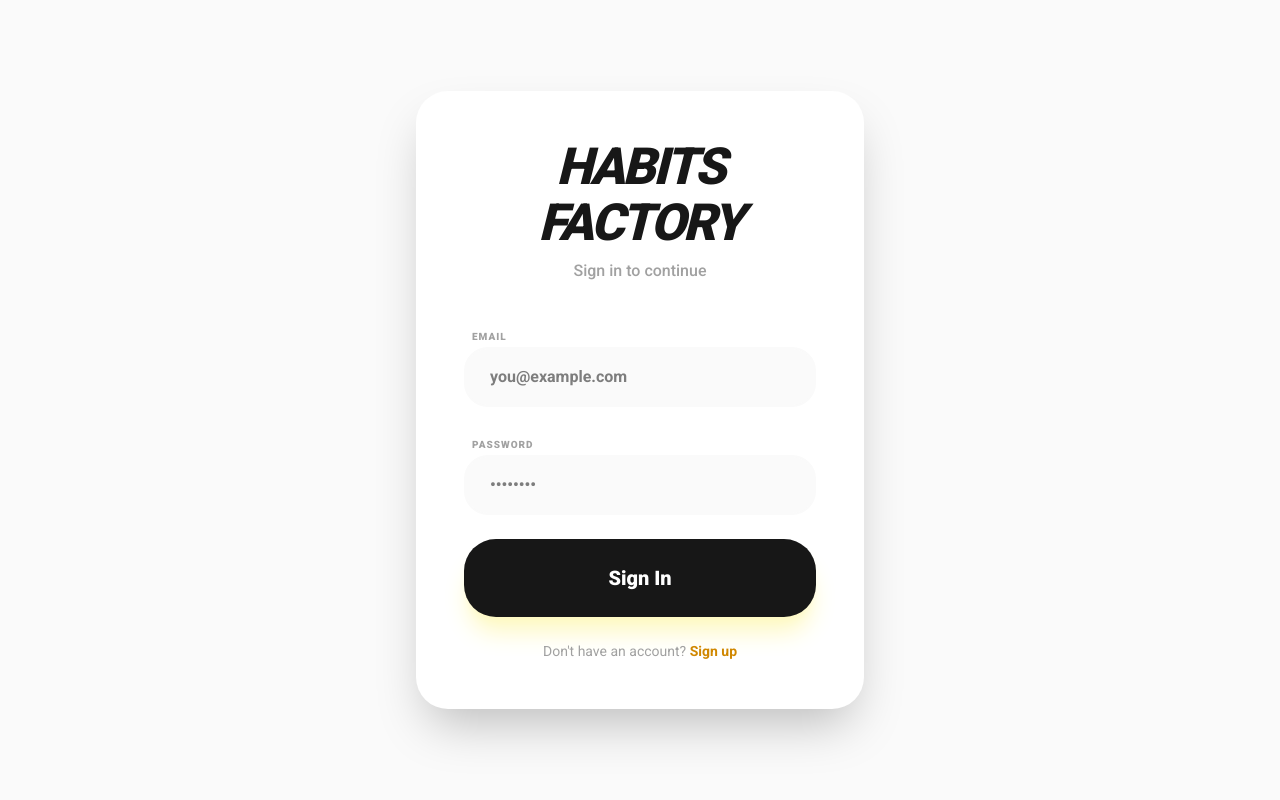
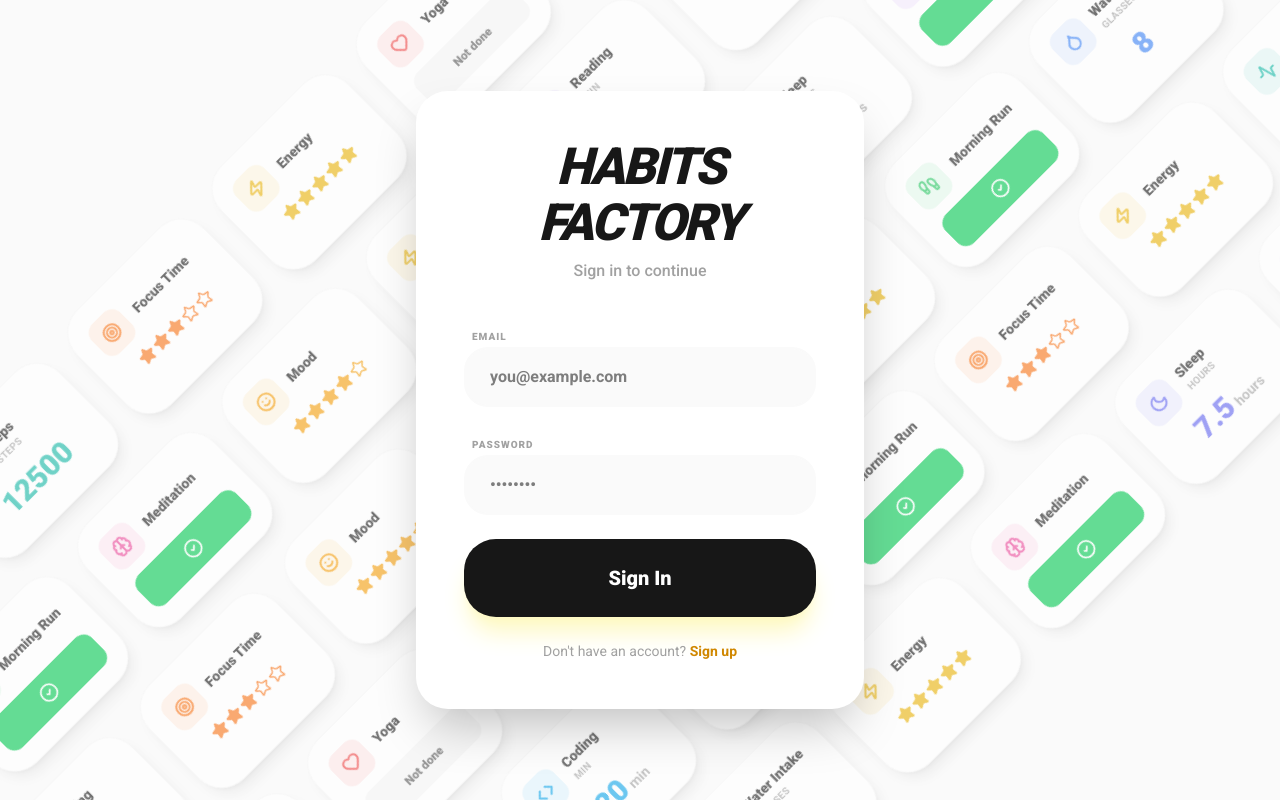
Before and after one commit to continuum-app/continuum, a Vue app in the folder frontend/: page /login in a window 1280 px wide. Built offline with nearby package versions, Linux system fonts and the light colour scheme.

Commit message:
Implemented new background for the login page. Worked on removing hard-coded string in AdminSettings.vue file.

```diff
--- /dev/null
+++ b/frontend/src/components/BackgroundCards.vue
@@ -0,0 +1,157 @@
+<script setup>
+import { computed } from 'vue'
+import * as LucideIcons from 'lucide-vue-next'
+import { Star, CheckCircle2 } from 'lucide-vue-next'
+import backgroundHabits from '@/data/backgroundHabits.json'
+
+// Get icon component from name
+const getIcon = (iconName) => {
+    if (!iconName) return LucideIcons.Calendar
+    const pascalCase = iconName
+        .split('-')
+        .map(word => word.charAt(0).toUpperCase() + word.slice(1))
+        .join('')
+    return LucideIcons[pascalCase] || LucideIcons.Calendar
+}
+
+// Create multiple rows of cards for the animation
+// We duplicate and shuffle cards to create variety
+const shuffleArray = (array) => {
+    const arr = [...array]
+    for (let i = arr.length - 1; i > 0; i--) {
+        const j = Math.floor(Math.random() * (i + 1));
+        [arr[i], arr[j]] = [arr[j], arr[i]]
+    }
+    return arr
+}
+
+// Create rows with different card orders
+const rows = computed(() => {
+    const result = []
+    for (let i = 0; i < 6; i++) {
+        // Duplicate and shuffle to fill the row
+        const shuffled = shuffleArray(backgroundHabits)
+        result.push([...shuffled, ...shuffled])
+    }
+    return result
+})
+</script>
+
+<template>
+    <div class="absolute inset-0 overflow-hidden pointer-events-none">
+        <!-- Rotating container for 45-degree angle -->
+        <div class="cards-container">
+            <div v-for="(row, rowIndex) in rows" :key="rowIndex" class="card-row"
+                :class="rowIndex % 2 === 0 ? 'animate-slide-left' : 'animate-slide-right'"
+                :style="{ animationDelay: `${rowIndex * -5}s` }">
+                <div v-for="(habit, cardIndex) in row" :key="`${rowIndex}-${cardIndex}`"
+                    class="card-item bg-white dark:bg-neutral-800 rounded-4xl p-5 shadow-lg border border-neutral-100 dark:border-neutral-700 opacity-60">
+                    <!-- Habit Header -->
+                    <div class="flex items-center gap-3 mb-3">
+                        <div class="p-2.5 rounded-xl" :style="{ backgroundColor: habit.color + '20' }">
+                            <component :is="getIcon(habit.icon)" :size="20" :style="{ color: habit.color }"
+                                stroke-width="2.5" />
+                        </div>
+                        <div class="flex-1 min-w-0">
+                            <h4 class="font-black text-neutral-900 dark:text-white text-sm truncate">{{ habit.name }}
+                            </h4>
+                            <p v-if="habit.unit" class="text-[10px] font-bold text-neutral-400 uppercase tracking-wide">
+                                {{ habit.unit }}
+                            </p>
+                        </div>
+                    </div>
+
+                    <!-- Boolean Habit -->
+                    <div v-if="habit.habit_type === 'boolean'" class="flex justify-center">
+                        <div :class="[
+                            'w-full py-2.5 rounded-xl font-black text-sm text-center',
+                            habit.is_completed
+                                ? 'bg-green-500 text-white'
+                                : 'bg-neutral-100 dark:bg-neutral-700 text-neutral-600 dark:text-neutral-300'
+                        ]">
+                            <CheckCircle2 v-if="habit.is_completed" :size="20" class="mx-auto" />
+                            <span v-else class="text-xs">Not done</span>
+                        </div>
+                    </div>
+
+                    <!-- Counter Habit -->
+                    <div v-else-if="habit.habit_type === 'counter'" class="text-center">
+                        <span class="text-3xl font-black" :style="{ color: habit.color }">
+                            {{ habit.value }}
+                        </span>
+                    </div>
+
+                    <!-- Value Habit -->
+                    <div v-else-if="habit.habit_type === 'value'" class="text-center">
+                        <span class="text-3xl font-black" :style="{ color: habit.color }">
+                            {{ habit.value }}
+                        </span>
+                        <span v-if="habit.unit" class="text-sm font-bold text-neutral-400 ml-1">{{ habit.unit }}</span>
+                    </div>
+
+                    <!-- Rating Habit -->
+                    <div v-else-if="habit.habit_type === 'rating'" class="flex justify-center gap-0.5">
+                        <Star v-for="star in (habit.max_value || 5)" :key="star" :size="18"
+                            :fill="star <= habit.value ? habit.color : 'transparent'" :style="{ color: habit.color }"
+                            stroke-width="2" />
+                    </div>
+                </div>
+            </div>
+        </div>
+    </div>
+</template>
+
+<style scoped>
+.cards-container {
+    position: absolute;
+    top: 50%;
+    left: 50%;
+    width: 200vmax;
+    height: 200vmax;
+    transform: translate(-50%, -50%) rotate(-45deg);
+    display: flex;
+    flex-direction: column;
+    gap: 1.5rem;
+    justify-content: center;
+}
+
+.card-row {
+    display: flex;
+    gap: 1.5rem;
+    flex-shrink: 0;
+}
+
+.card-item {
+    flex-shrink: 0;
+    width: 180px;
+    min-width: 180px;
+}
+
+.animate-slide-left {
+    animation: slideLeft 60s linear infinite;
+}
+
+.animate-slide-right {
+    animation: slideRight 60s linear infinite;
+}
+
+@keyframes slideLeft {
+    0% {
+        transform: translateX(0);
+    }
+
+    100% {
+        transform: translateX(-50%);
+    }
+}
+
+@keyframes slideRight {
+    0% {
+        transform: translateX(-50%);
+    }
+
+    100% {
+        transform: translateX(0);
+    }
+}
+</style>
--- a/frontend/src/composables/translations.js
+++ b/frontend/src/composables/translations.js
@@ -73,8 +73,20 @@ export const translations = {
 
     // Footer
     viewOnGithub: 'View on GitHub',
-    adminSettings: 'Admin Settings',
+    adminSettings: 'Administration',
+    adminSettingsMessage: 'Manage site-wide settings and user permissions.',
     allRightsReserved: 'All rights reserved.',
+
+    // Administration Settings
+    siteWideSettings: 'Site-Wide Settings',
+    adminOnlyMessage: 'Admin-only settings that affect all users',
+    userRegistration: 'User Registration',
+    saveSiteSettings: 'Save Site Settings',
+    siteSettingsSaved: 'Site Settings Saved',
+    userRegistrationMessage: 'Allow new users to register on the site',
+    enabled: 'Enabled',
+    disabled: 'Disabled',
+    saving: 'Saving...',
 
     // Summary
     summaryView: 'Summary View',
@@ -266,8 +278,20 @@ export const translations = {
 
     // Footer
     viewOnGithub: 'Voir sur GitHub',
-    adminSettings: 'Paramètres Admin',
+    adminSettings: 'Administration',
+    adminSettingsMessage: 'Paramètres globaux du site pour les administrateurs',
     allRightsReserved: 'Tous droits réservés.',
+
+    // Administration Settings
+    siteWideSettings: 'Paramètres Globaux du Site',
+    adminOnlyMessage: 'Réservé aux administrateurs - affecte tous les utilisateurs',
+    userRegistration: 'Inscription des utilisateurs',
+    saveSiteSettings: 'Enregistrer les Paramètres du Site',
+    siteSettingsSaved: 'Paramètres du Site Enregistrés',
+    userRegistrationMessage: 'Permettre aux nouveaux utilisateurs de s\'inscrire sur le site',
+    enabled: 'Activé',
+    disabled: 'Désactivé',
+    saving: 'Enregistrement...',
 
     // Summary
     summaryView: 'Aperçu du résumé',
--- /dev/null
+++ b/frontend/src/data/backgroundHabits.json
@@ -0,0 +1,106 @@
+[
+  {
+    "id": 1,
+    "name": "Morning Run",
+    "icon": "footprints",
+    "color": "#22c55e",
+    "habit_type": "boolean",
+    "is_completed": true
+  },
+  {
+    "id": 2,
+    "name": "Water Intake",
+    "icon": "droplet",
+    "color": "#3b82f6",
+    "habit_type": "counter",
+    "value": 8,
+    "unit": "glasses"
+  },
+  {
+    "id": 3,
+    "name": "Reading",
+    "icon": "book-open",
+    "color": "#8b5cf6",
+    "habit_type": "value",
+    "value": 45,
+    "unit": "min"
+  },
+  {
+    "id": 4,
+    "name": "Mood",
+    "icon": "smile",
+    "color": "#f59e0b",
+    "habit_type": "rating",
+    "value": 4,
+    "max_value": 5
+  },
+  {
+    "id": 5,
+    "name": "Meditation",
+    "icon": "brain",
+    "color": "#ec4899",
+    "habit_type": "boolean",
+    "is_completed": true
+  },
+  {
+    "id": 6,
+    "name": "Steps",
+    "icon": "activity",
+    "color": "#14b8a6",
+    "habit_type": "counter",
+    "value": 12500,
+    "unit": "steps"
+  },
+  {
+    "id": 7,
+    "name": "Sleep",
+    "icon": "moon",
+    "color": "#6366f1",
+    "habit_type": "value",
+    "value": 7.5,
+    "unit": "hours"
+  },
+  {
+    "id": 8,
+    "name": "Energy",
+    "icon": "zap",
+    "color": "#eab308",
+    "habit_type": "rating",
+    "value": 5,
+    "max_value": 5
+  },
+  {
+    "id": 9,
+    "name": "Yoga",
+    "icon": "heart",
+    "color": "#ef4444",
+    "habit_type": "boolean",
+    "is_completed": false
+  },
+  {
+    "id": 10,
+    "name": "Coding",
+    "icon": "code",
+    "color": "#0ea5e9",
+    "habit_type": "value",
+    "value": 120,
+    "unit": "min"
+  },
+  {
+    "id": 11,
+    "name": "Journaling",
+    "icon": "pencil",
+    "color": "#a855f7",
+    "habit_type": "boolean",
+    "is_completed": true
+  },
+  {
+    "id": 12,
+    "name": "Focus Time",
+    "icon": "target",
+    "color": "#f97316",
+    "habit_type": "rating",
+    "value": 3,
+    "max_value": 5
+  }
+]
--- a/frontend/src/views/LoginView.vue
+++ b/frontend/src/views/LoginView.vue
@@ -1,9 +1,13 @@
 <template>
-    <div class="min-h-screen bg-neutral-50 dark:bg-neutral-900 flex items-center justify-center p-6">
-        <div class="bg-white rounded-4xl p-12 shadow-2xl w-full max-w-md">
+    <div
+        class="min-h-screen bg-neutral-50 dark:bg-neutral-900 flex items-center justify-center p-6 relative overflow-hidden">
+        <!-- Animated Background Cards -->
+        <BackgroundCards />
+
+        <div class="bg-white rounded-4xl p-12 shadow-2xl w-full max-w-md relative z-10">
             <div class="text-center mb-10">
                 <h1 class="text-4xl font-black tracking-tighter text-neutral-900 uppercase italic mb-2">{{ t('appName')
-                    }}</h1>
+                }}</h1>
                 <p class="text-neutral-400 font-medium">{{ t('signInToContinue') }}</p>
             </div>
 
@@ -14,7 +18,7 @@
 
                 <div class="space-y-2">
                     <label class="text-[10px] font-black uppercase tracking-widest text-neutral-400 ml-2">{{ t('email')
-                        }}</label>
+                    }}</label>
                     <input v-model="email" type="email" required placeholder="you@example.com"
                         class="w-full bg-neutral-50 border-2 border-neutral-50 rounded-3xl px-6 py-4 focus:bg-white focus:border-yellow-500 transition outline-none font-bold" />
                 </div>
@@ -49,6 +53,7 @@ import { ref } from 'vue'
 import { useRouter } from 'vue-router'
 import authService from '../services/auth'
 import { useLanguage } from '@/composables/useLanguage'
+import BackgroundCards from '@/components/BackgroundCards.vue'
 
 const router = useRouter()
 const { t } = useLanguage()
```
Also changed, not shown: frontend/src/views/AdminSettings.vue (+11 -11 lines).
